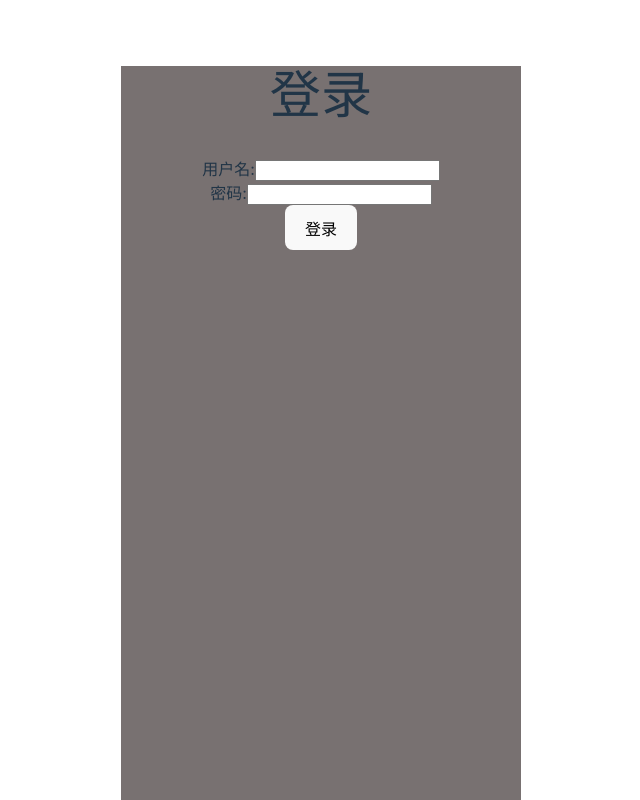
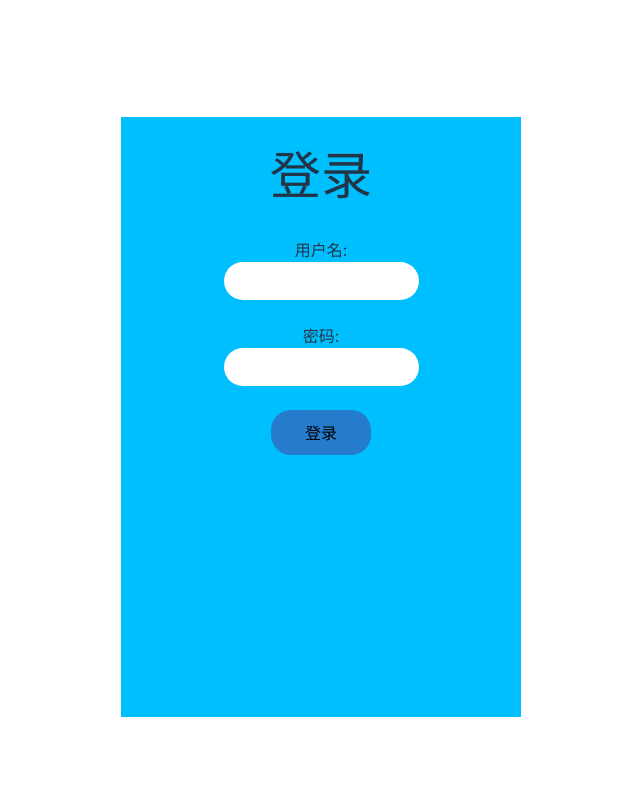
Before and after one commit to liushuangisme/v3ts, a Vue app: page / in a window 1280 px wide. Shown: the top 800 px of the page, without its empty margins (319-959 px from the left). Built offline with nearby package versions, Linux system fonts and the light colour scheme.

Commit message:
Improve the homepage

```diff
--- a/src/pages/login/login.vue
+++ b/src/pages/login/login.vue
@@ -2,13 +2,15 @@
 	<div class="login">
 		<h1>登录</h1>
 		<form @submit.prevent="submitForm">
-			<label>用户名:</label>
-			<input type="text" v-model="username" />
+			<label>用户名:</label><br />
+			<input class="inpt" type="text" v-model="username" />
 			<br />
-			<label>密码:</label>
-			<input type="password" v-model="password" />
 			<br />
-			<button type="submit">登录</button>
+			<label>密码:</label><br />
+			<input class="inpt" type="password" v-model="password" />
+			<br />
+			<br />
+			<button class="btn" type="submit">登录</button>
 		</form>
 	</div>
 </template>
@@ -42,11 +44,28 @@ export default defineComponent({
 })
 </script>
 
-<style scoped>
+<style scoped lang="scss">
 .login {
-	background: #787171;
+	background: deepskyblue;
 	margin: 0 auto;
 	width: 400px;
-	height: 1000px;
+	height:600px;
+	h1{
+		padding-top: 30px;
+	}
+	.inpt{
+		height:36px;
+		outline: none;
+		background-color: #fff;
+		border-radius: 20px;
+		border: none;
+		color: black;
+		padding-left: 16px;
+	}
+	.btn{
+		width: 100px;
+		border-radius: 20px;
+		background-color: rgb(37, 124, 205);
+	}
 }
 </style>
```
Also changed, not shown: 1 other file (tests, documents, lock files or other folders).
